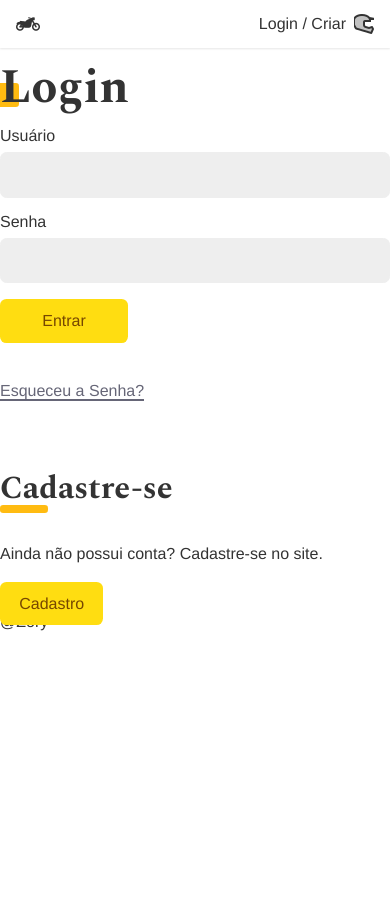
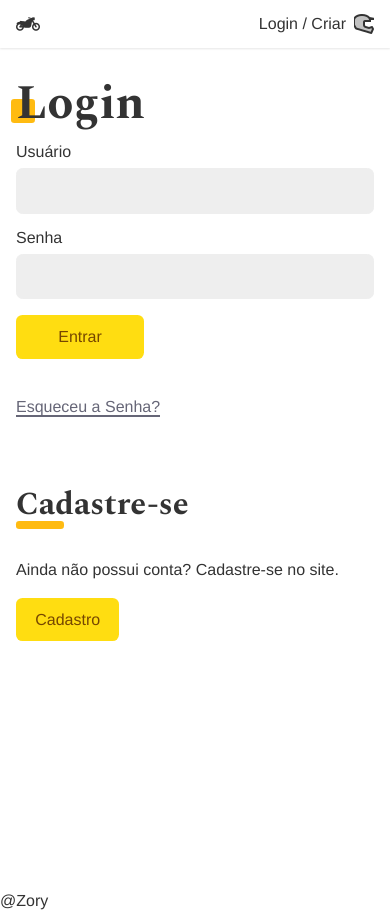
Before and after one commit to Danielzory/React-and-JS, a React (Create React App) app: page /login in a window 390 px wide. Before the commit the page ends 844 px from the top, so only its background shows below. Built offline with nearby package versions, Linux system fonts and the light colour scheme.

Commit message:
Estilização do Login, add template grid e imagem de fundo

```diff
--- a/src/Components/Login/Login.jsx
+++ b/src/Components/Login/Login.jsx
@@ -5,6 +5,7 @@
 import {PasswordLost} from './PasswordLost'
 import { Routes, Route, Navigate} from 'react-router-dom'
 import { UserContext } from '../../UserContext'
+import Styles from './Login.module.css'
 
 const Login = () =>{
     const {login} = React.useContext(UserContext);
@@ -12,7 +13,8 @@
     if(login === true) return <Navigate to="/conta" />
 
     return(
-        <div>
+        <section className={Styles.login}>
+            <div className={Styles.forms}>
                 <Routes>
                     <Route path='/' element={<LoginForm />} />
                     <Route path='criar' element={<LoginCreate />} />
@@ -20,6 +22,7 @@
                     <Route path='resetar' element={<PasswordReset />} />
                 </Routes>
             </div>
+        </section>
     )
 }
 
--- /dev/null
+++ b/src/Components/Login/Login.module.css
@@ -0,0 +1,30 @@
+.login{
+    display: grid;
+    grid-template-columns: 1fr 1fr;
+    min-height: 100vh;
+    gap: 2rem;
+}
+
+.login::before{
+    display: block;
+    content: '';
+    background: url('../../Assets/login.jpg') no-repeat center center;
+    background-size: cover;
+}
+
+.forms {
+    max-width: 30rem;
+    padding: 1rem;
+}
+
+@media (max-width: 40rem) {
+    .login {
+        grid-template-columns: 1fr;
+    }
+    .login::before {
+        display: none;
+    }
+    .forms {
+        max-width: 100%;
+    }
+}
```
Also changed, not shown: src/Assets/login.jpg (added). Lines whose indentation alone changed are shown as unchanged.
